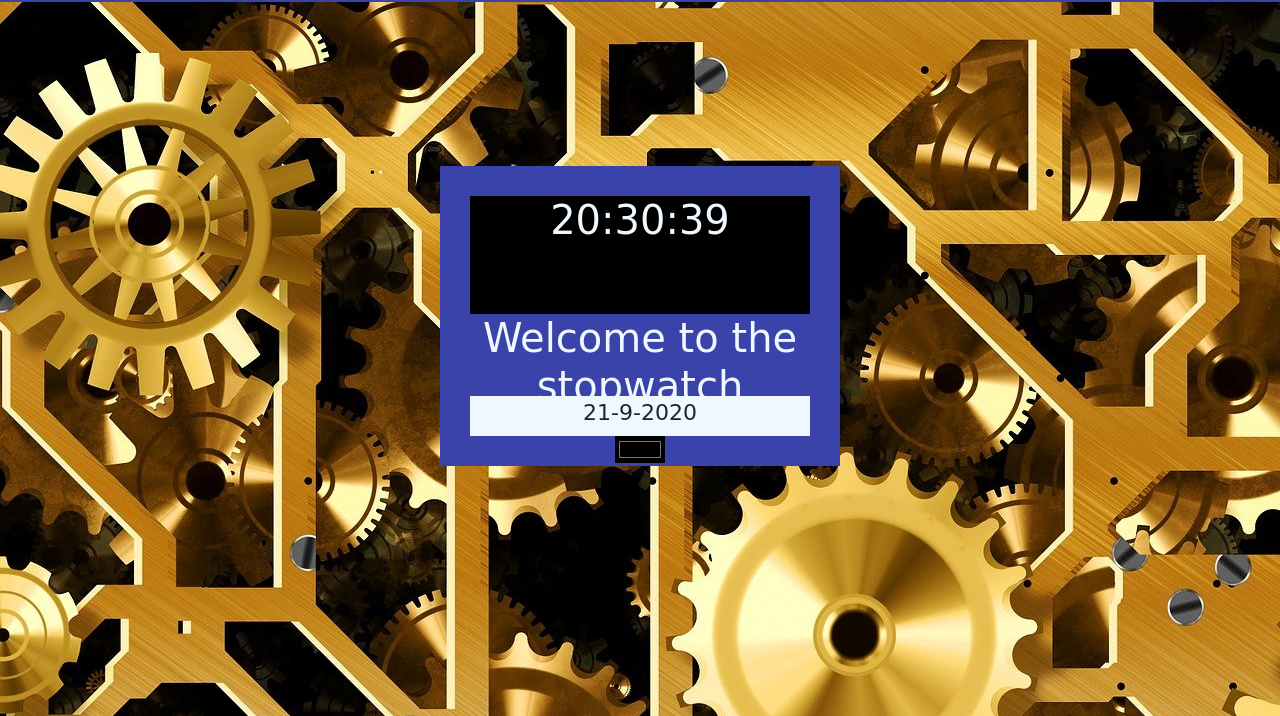
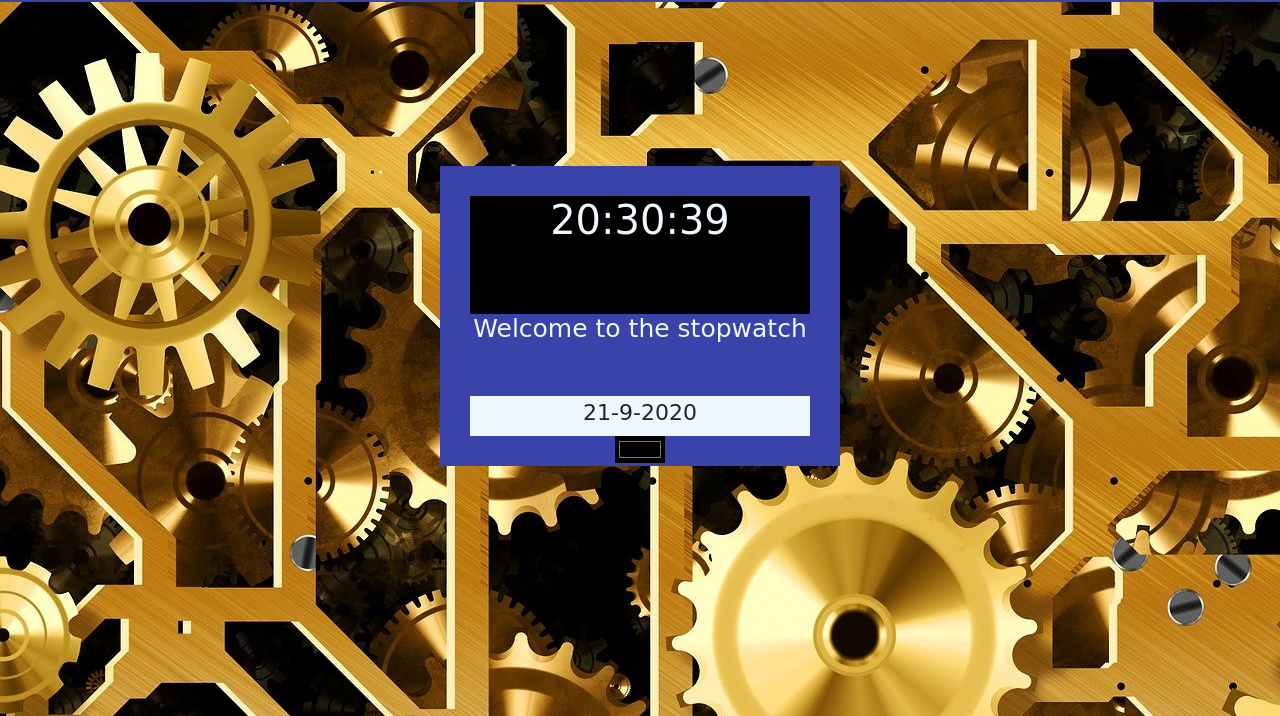
Before and after one commit to mazen7saad/J77, a plain HTML site: page index.html in a window 1280 px wide. Shown: the part 84-800 px from the top of the page. Drawn offline with Linux system fonts and the light colour scheme; files whose address does not match are found by name.

Commit message:
Update index.html

```diff
--- a/index.html
+++ b/index.html
@@ -84,7 +84,7 @@
       <h1 id="setTime"> 21:32 </h1>
 
 	  <a>
-	  <h1  style="width:100%; height: 70%; margin-top: 70px; background: #3943AA; ">
+	  <h1  style="width:100%; height: 70%; margin-top: 70px; background: #3943AA; font-size: 25px; ">
 	  Welcome to the stopwatch </h1>
 	  </a>
 	  <!-- <img src="img/0.png" style="width:100%; height: 70%;  " /> -->
```
